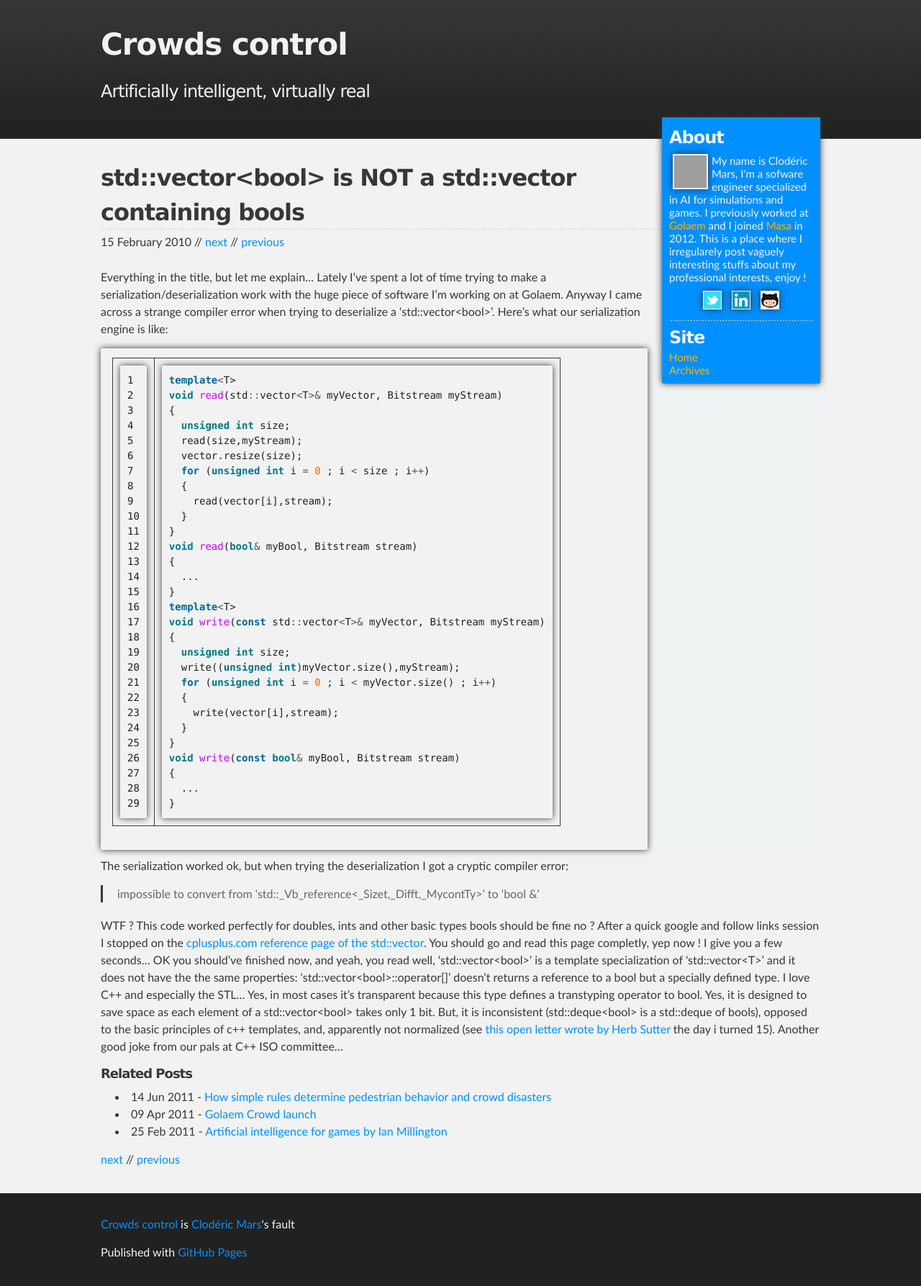
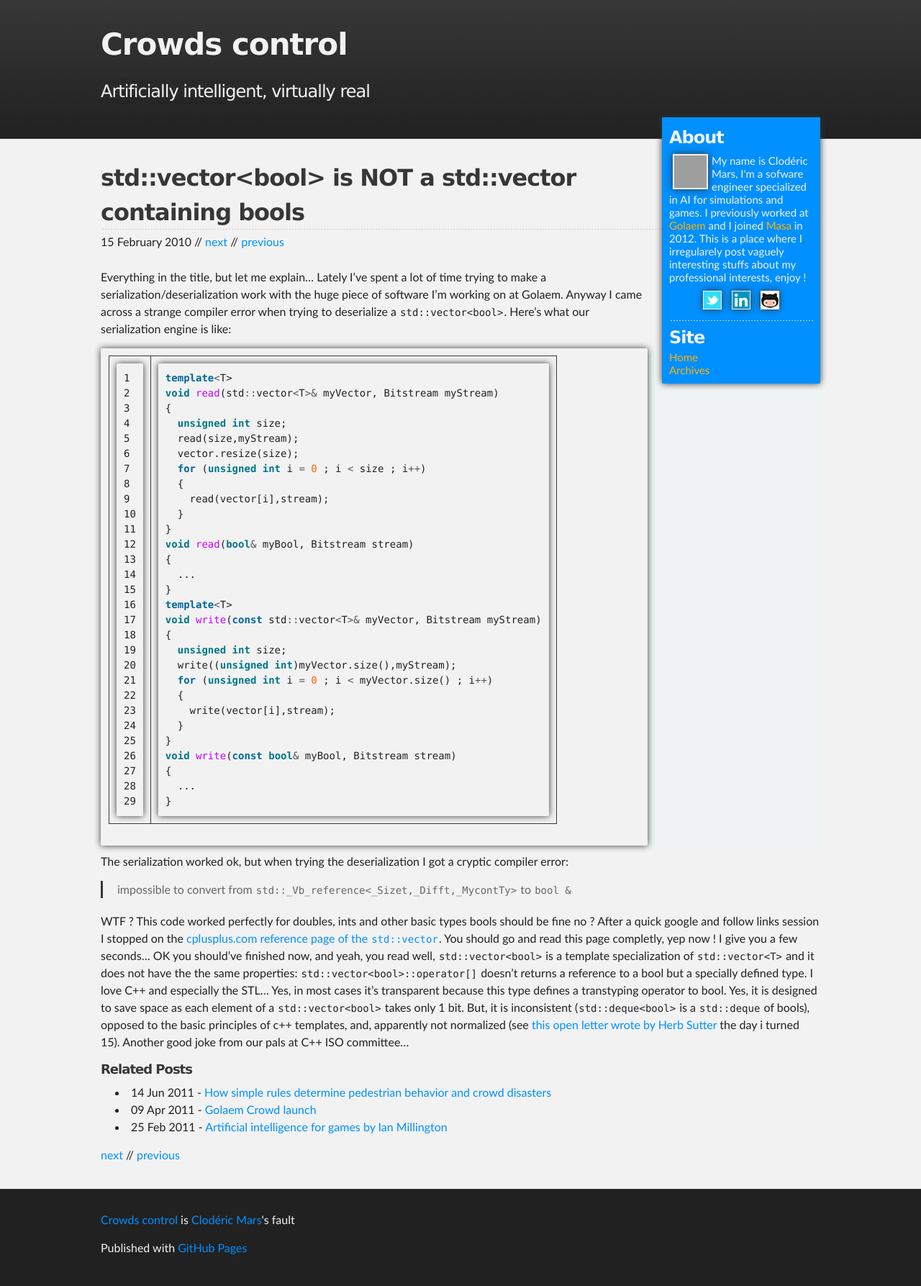
Before and after one commit to cloderic/www, a Jekyll site: the page built from _posts/2010-02-15-std_vector_bool_is_not_a_std_vector_containing_bools.markdown, in a window 1280 px wide. Shown: the whole page at 72% size. Built offline with Jekyll 4.4.1, drawn with Linux system fonts in a browser that asks for light colours; grey boxes are pictures that could not be loaded.

```diff
--- a/_posts/2010-02-15-std_vector_bool_is_not_a_std_vector_containing_bools.markdown
+++ b/_posts/2010-02-15-std_vector_bool_is_not_a_std_vector_containing_bools.markdown
@@ -6,7 +6,7 @@ tags:
  - development
 ---
 
-Everything in the title, but let me explain... Lately I've spent a lot of time trying to make a serialization/deserialization work with the huge piece of software I'm working on at Golaem. Anyway I came across a strange compiler error when trying to deserialize a 'std::vector&lt;bool&gt;'. Here's what our serialization engine is like:
+Everything in the title, but let me explain... Lately I've spent a lot of time trying to make a serialization/deserialization work with the huge piece of software I'm working on at Golaem. Anyway I came across a strange compiler error when trying to deserialize a `std::vector<bool>`. Here's what our serialization engine is like:
 
 {% highlight cpp linenos %}
 template<T>
@@ -42,6 +42,6 @@ void write(const bool& myBool, Bitstream stream)
 
 The serialization worked ok, but when trying the deserialization I got a cryptic compiler error:
 
-> impossible to convert from 'std::_Vb_reference&lt;_Sizet,_Difft,_MycontTy&gt;' to 'bool &'
+> impossible to convert from `std::_Vb_reference<_Sizet,_Difft,_MycontTy>` to `bool &`
 
-WTF ? This code worked perfectly for doubles, ints and other basic types bools should be fine no ? After a quick google and follow links session I stopped on the [cplusplus.com reference page of the std::vector](http://www.cplusplus.com/reference/stl/vector/). You should go and read this page completly, yep now ! I give you a few seconds... OK you should've finished now, and yeah, you read well, 'std::vector&lt;bool&gt;' is a template specialization of 'std::vector&lt;T&gt;' and it does not have the the same properties: 'std::vector&lt;bool&gt;::operator[]' doesn't returns a reference to a bool but a specially defined type. I love C++ and especially the STL... Yes, in most cases it's transparent because this type defines a transtyping operator to bool. Yes, it is designed to save space as each element of a std::vector&lt;bool&gt; takes only 1 bit. But, it is inconsistent (std::deque&lt;bool&gt; is a std::deque of bools), opposed to the basic principles of c++ templates, and, apparently not normalized (see [this open letter wrote by Herb Sutter](http://www.gotw.ca/publications/N1211.pdf) the day i turned 15). Another good joke from our pals at C++ ISO committee...
+WTF ? This code worked perfectly for doubles, ints and other basic types bools should be fine no ? After a quick google and follow links session I stopped on the [cplusplus.com reference page of the `std::vector`](http://www.cplusplus.com/reference/stl/vector/). You should go and read this page completly, yep now ! I give you a few seconds... OK you should've finished now, and yeah, you read well, `std::vector<bool>` is a template specialization of `std::vector<T>` and it does not have the the same properties: `std::vector<bool>::operator[]` doesn't returns a reference to a bool but a specially defined type. I love C++ and especially the STL... Yes, in most cases it's transparent because this type defines a transtyping operator to bool. Yes, it is designed to save space as each element of a `std::vector<bool>` takes only 1 bit. But, it is inconsistent (`std::deque<bool>` is a `std::deque` of bools), opposed to the basic principles of c++ templates, and, apparently not normalized (see [this open letter wrote by Herb Sutter](http://www.gotw.ca/publications/N1211.pdf) the day i turned 15). Another good joke from our pals at C++ ISO committee...
--- a/css/stylesheet.css
+++ b/css/stylesheet.css
@@ -55,7 +55,7 @@ a:focus {
 /* basic styles */
 body {
   box-sizing: border-box;
-  color:{{ site.colors.shadow }};
+  color:{{ site.colors.dark }};
   background: {{ site.colors.dark }};
   font-size: 16px;
   font-family: 'Myriad Pro', Calibri, Helvetica, Arial, sans-serif;
@@ -162,7 +162,6 @@ img {
 }
 
 pre, code {
-  color: {{ site.colors.dark }};
   background-color: {{ site.colors.light }};
 
   font-family: Monaco, "Bitstream Vera Sans Mono", "Lucida Console", Terminal, monospace;
@@ -180,14 +179,11 @@ pre {
 }
 
 code {
-  padding: 3px;
-  margin: 0 3px;
-  box-shadow: 0 0 10px {{ site.colors.shadow }};
+  margin: 0 1px;
 }
 
 pre code {
   display: block;
-  box-shadow: none;
 }
 
 blockquote {
```
